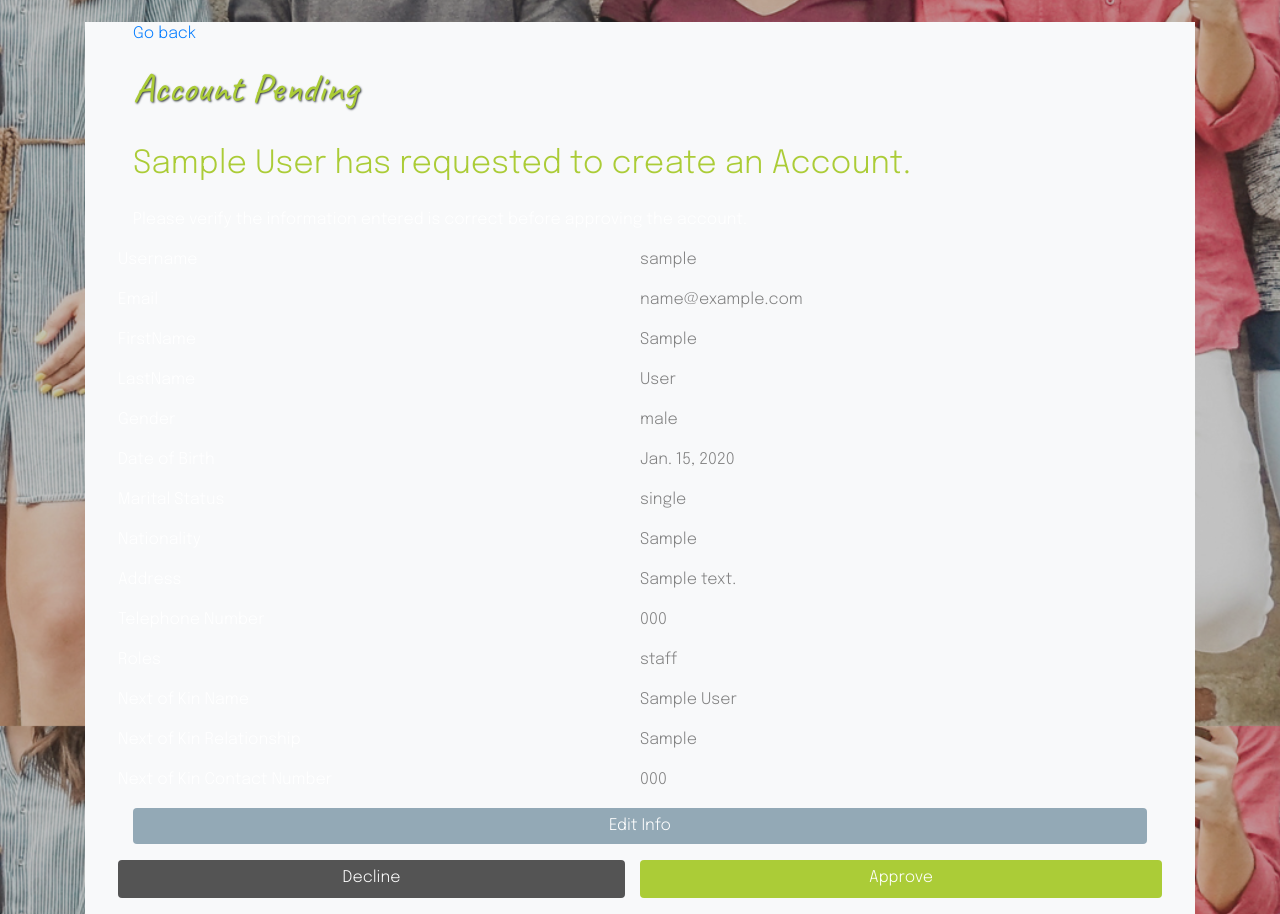
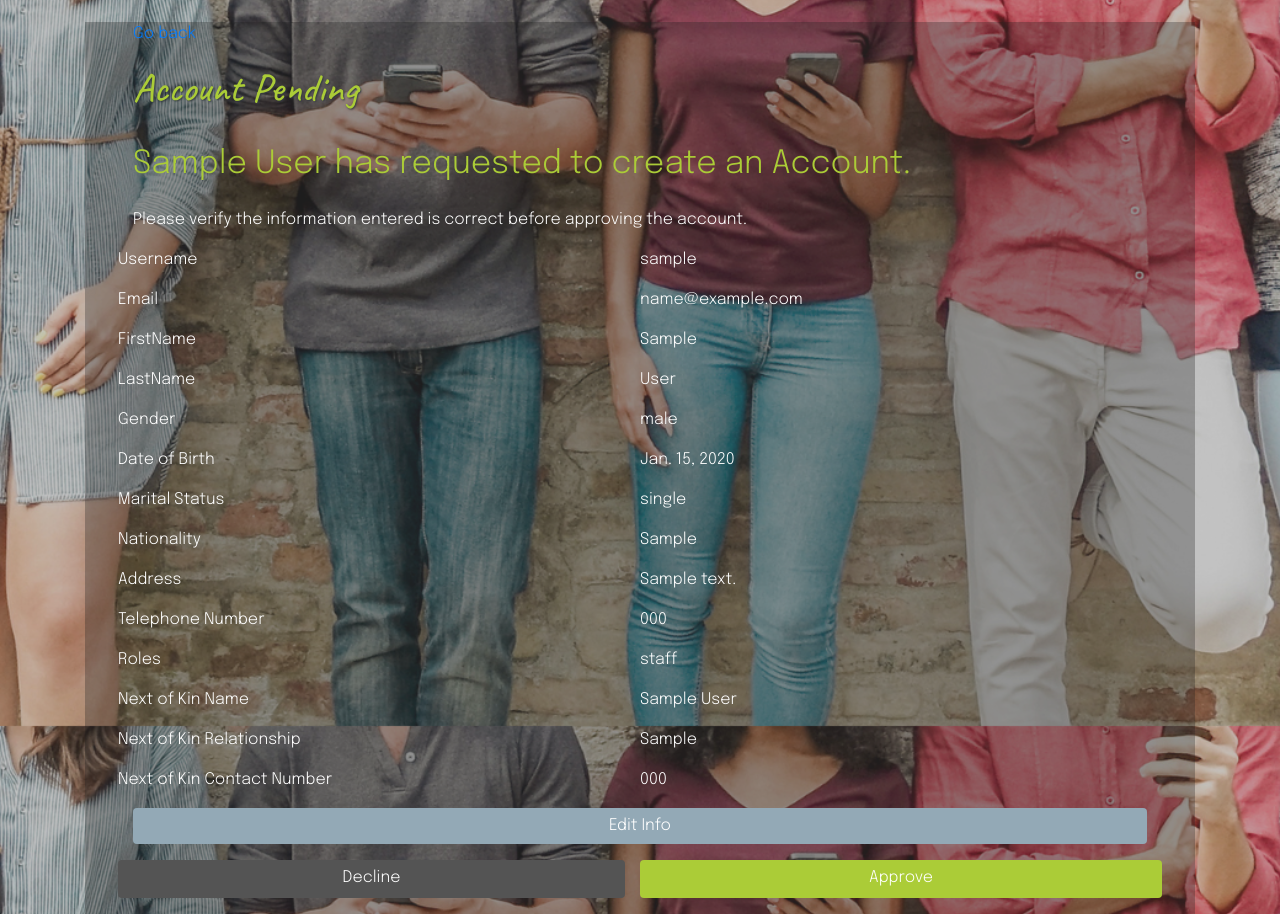
Before and after one commit to LuyandaLM/lifechoices-admin, a Django app: page /user/pending-accounts/1 in a window 1280 px wide. Shown: the part 74-988 px from the top of the page. Run offline with Django 3.2, Linux system fonts and the light colour scheme; tables that the repository leaves empty hold one stand-in row (values such as "Sample post"); grey boxes marked "Sample" are stand-in pictures; some libraries are stand-ins or nearby versions.

Commit message:
pending fix
pending fix

```diff
--- a/static/style.css
+++ b/static/style.css
@@ -180,7 +180,7 @@ h1{
 }
 
 .account-info {
-	color: gray;
+	color: white;
 }
 
 .messages li{
@@ -389,3 +389,6 @@ textarea{
 .chattextr {
 	text-align: right;
 }
+.accountcolor {
+background-color: rgb(31, 30, 30, 0.3);
+}
--- a/templates/account.html
+++ b/templates/account.html
@@ -1,6 +1,6 @@
 {% extends 'base.html' %}
 {% block content %}
-    <div class="container bg-light px-5">
+    <div class="container  px-5 accountcolor">
 		<span><a href="{% url 'users:pending-accounts' %}">Go back</a></span>
         <div class='row'>
             <div class="col-12">
--- a/templates/base.html
+++ b/templates/base.html
@@ -45,7 +45,7 @@
       </div>
     </div>
   </nav>
-    <div class="container pt-5 mt-5">
+    <div class="container pt-5 mt-5 ">
       {% if messages %}
           <ul class="messages">
               {% for message in messages %}
```
